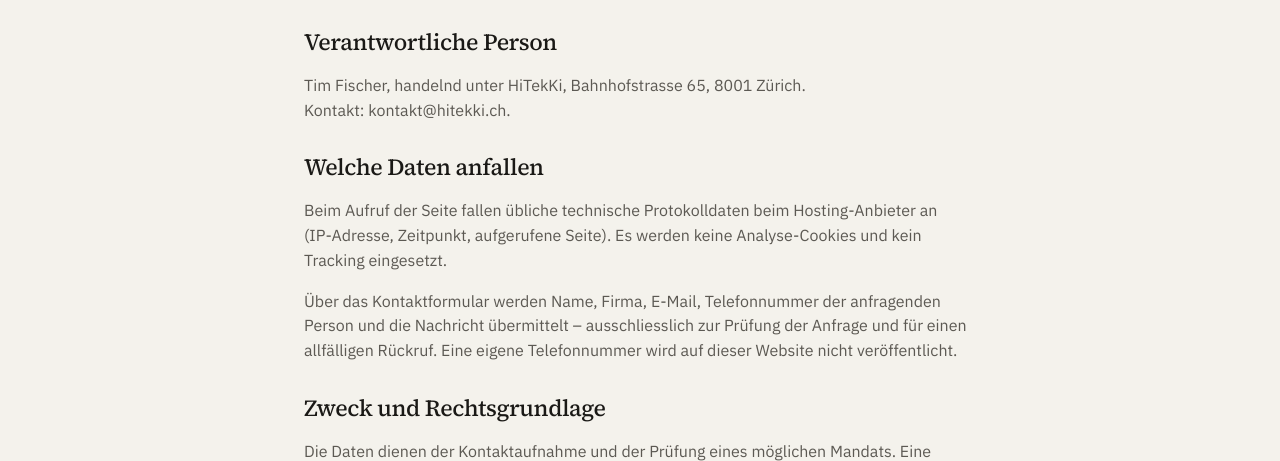
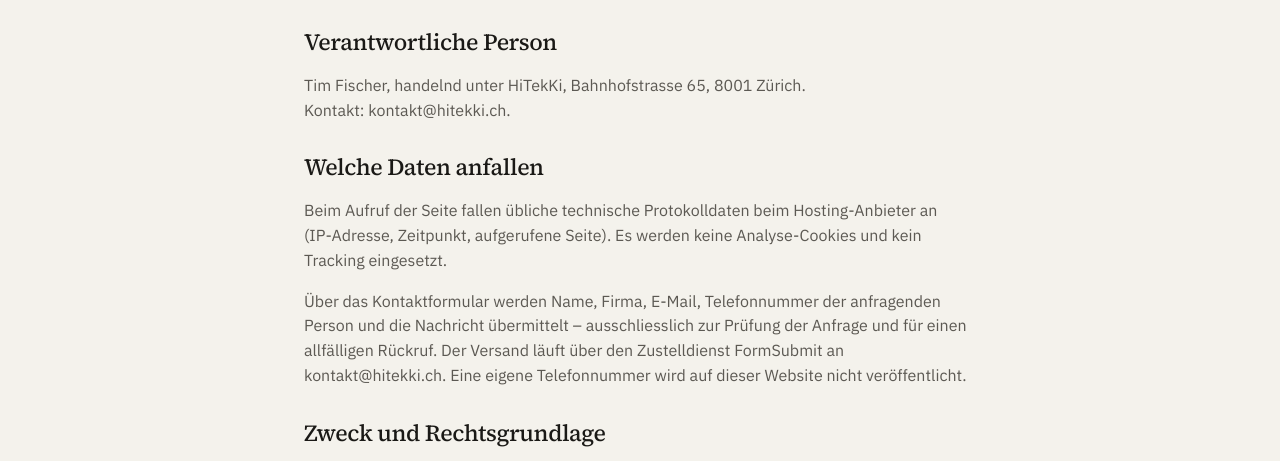
Before and after one commit to hitekki97/hitekki, a plain HTML site: page public/datenschutz.html in a window 1280 px wide. Shown: the part 291-752 px from the top of the page. Drawn offline with Linux system fonts and the light colour scheme.

Commit message:
Kontaktformular sendet Anfragen direkt an kontakt@hitekki.ch

```diff
--- a/public/datenschutz.html
+++ b/public/datenschutz.html
@@ -35,7 +35,7 @@
     <p>Tim Fischer, handelnd unter HiTekKi, Bahnhofstrasse 65, 8001 Zürich. Kontakt: kontakt@hitekki.ch.</p>
     <h2>Welche Daten anfallen</h2>
     <p>Beim Aufruf der Seite fallen übliche technische Protokolldaten beim Hosting-Anbieter an (IP-Adresse, Zeitpunkt, aufgerufene Seite). Es werden keine Analyse-Cookies und kein Tracking eingesetzt.</p>
-    <p>Über das Kontaktformular werden Name, Firma, E-Mail, Telefonnummer der anfragenden Person und die Nachricht übermittelt – ausschliesslich zur Prüfung der Anfrage und für einen allfälligen Rückruf. Eine eigene Telefonnummer wird auf dieser Website nicht veröffentlicht.</p>
+    <p>Über das Kontaktformular werden Name, Firma, E-Mail, Telefonnummer der anfragenden Person und die Nachricht übermittelt – ausschliesslich zur Prüfung der Anfrage und für einen allfälligen Rückruf. Der Versand läuft über den Zustelldienst FormSubmit an kontakt@hitekki.ch. Eine eigene Telefonnummer wird auf dieser Website nicht veröffentlicht.</p>
     <h2>Zweck und Rechtsgrundlage</h2>
     <p>Die Daten dienen der Kontaktaufnahme und der Prüfung eines möglichen Mandats. Eine Weitergabe an Dritte erfolgt nicht, ausser sie ist gesetzlich vorgeschrieben oder für die Erfüllung der Anfrage nötig (z. B. Hosting).</p>
     <h2>Aufbewahrung</h2>
```
